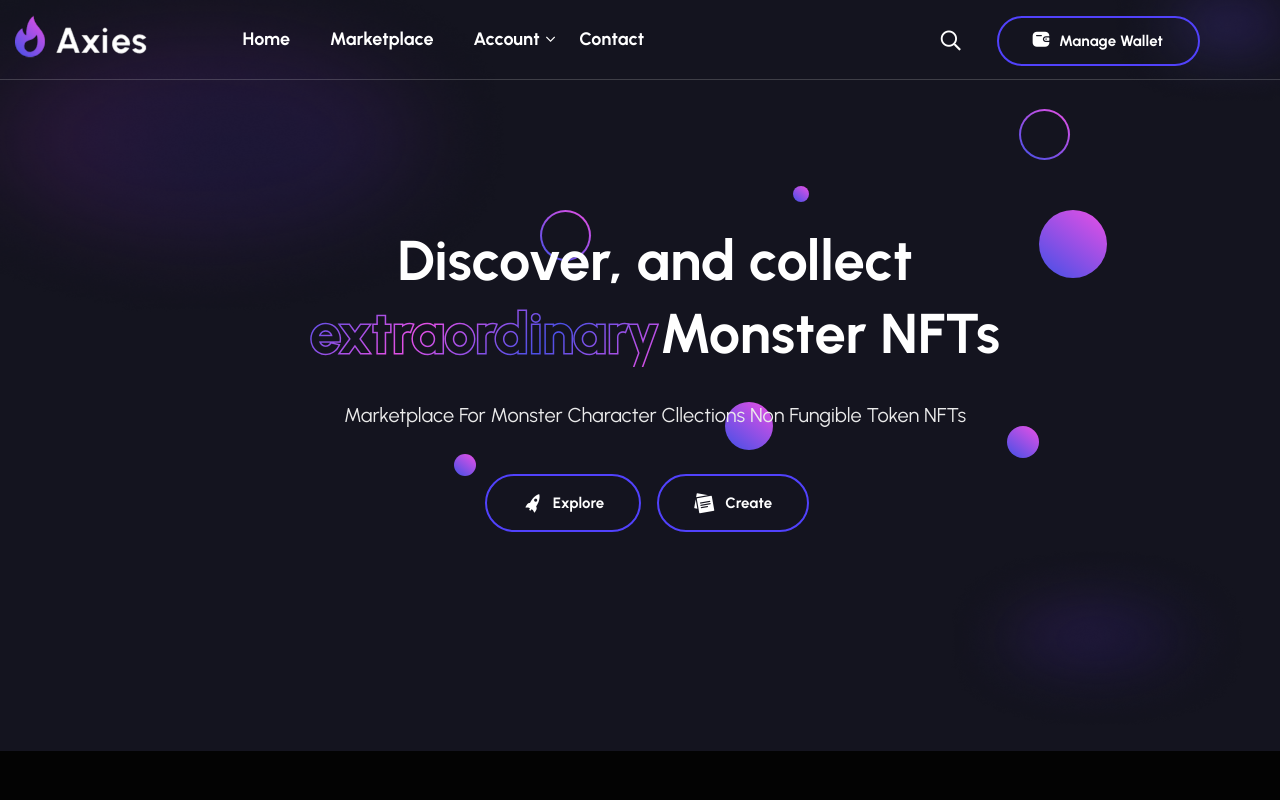
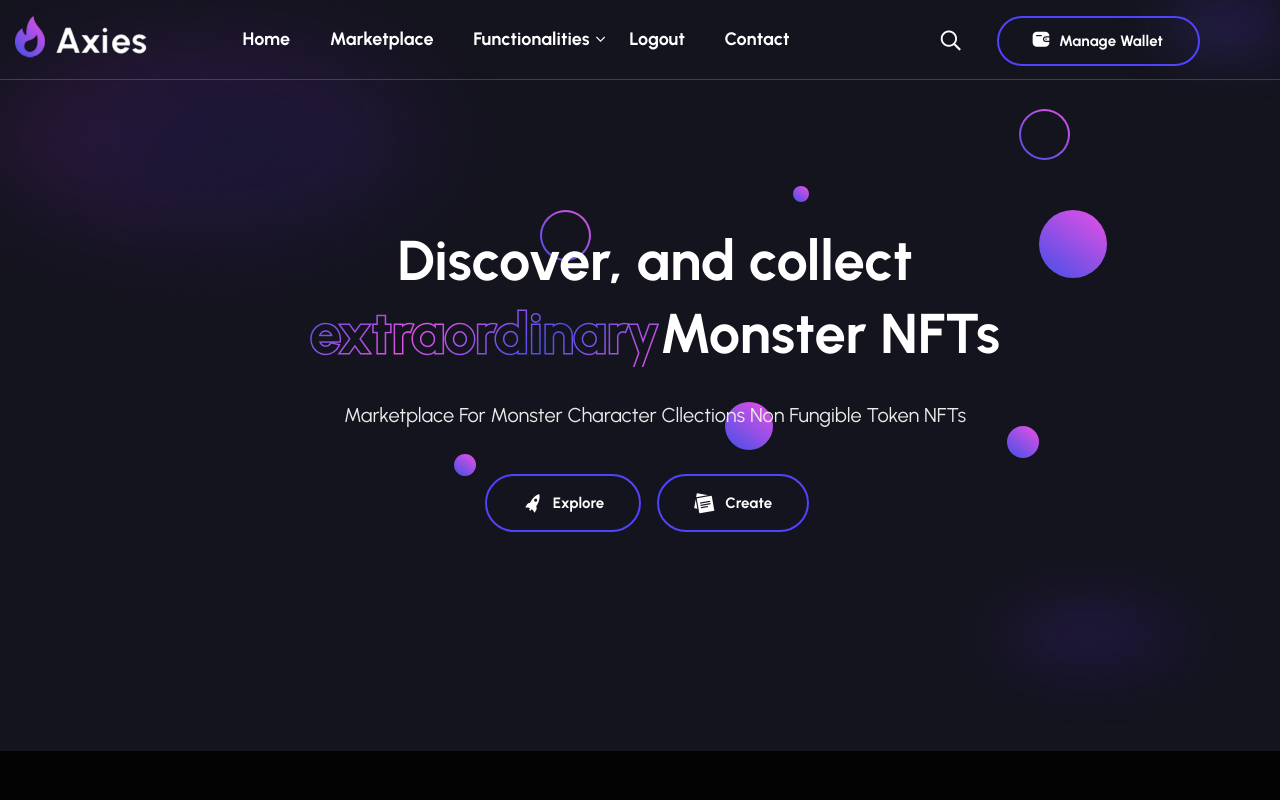
Before and after one commit to kfbustam/NFTTradingMarket, a React (Create React App) app in the folder frontend/: page / in a window 1280 px wide. Shown: the top 800 px of the page. Built offline with nearby package versions, Linux system fonts and the light colour scheme.

Commit message:
Add header options for withdraw and deposit

```diff
--- a/frontend/src/components/header/Header.jsx
+++ b/frontend/src/components/header/Header.jsx
@@ -65,7 +65,7 @@ const Header = () => {
                                 <nav id="main-nav" className="main-nav" ref={menuLeft} >
                                     <ul id="menu-primary-menu" className="menu">
                                         {
-                                            menus.map((data,index) => (
+                                            loggedInMenu.map((data,index) => (
                                                 <li key={index} onClick={()=> handleOnClick(index)} className={`menu-item ${data.namesub ? 'menu-item-has-children' : '' } ${activeIndex === index ? 'active' : ''} ` }   >
                                                     <Link to={data.links}>{data.name}</Link>
                                                     {
--- a/frontend/src/pages/loggedInMenu.js
+++ b/frontend/src/pages/loggedInMenu.js
@@ -11,7 +11,7 @@ const loggedInMenu = [
     },
     {
         id: 3,
-        name: 'My Activity',
+        name: 'Functionalities',
         links: '#',
         namesub: [
             {
@@ -23,6 +23,16 @@ const loggedInMenu = [
                 id: 2,
                 sub: 'My Transactions',
                 links: '/activity-02'
+            },
+            {
+                id: 3,
+                sub: 'Deposit Crypto',
+                links: '/deposits'
+            },
+            {
+                id: 4,
+                sub: 'Withdraw Crypto',
+                links: '/withdrawal'
             }
         ],
     },
```
